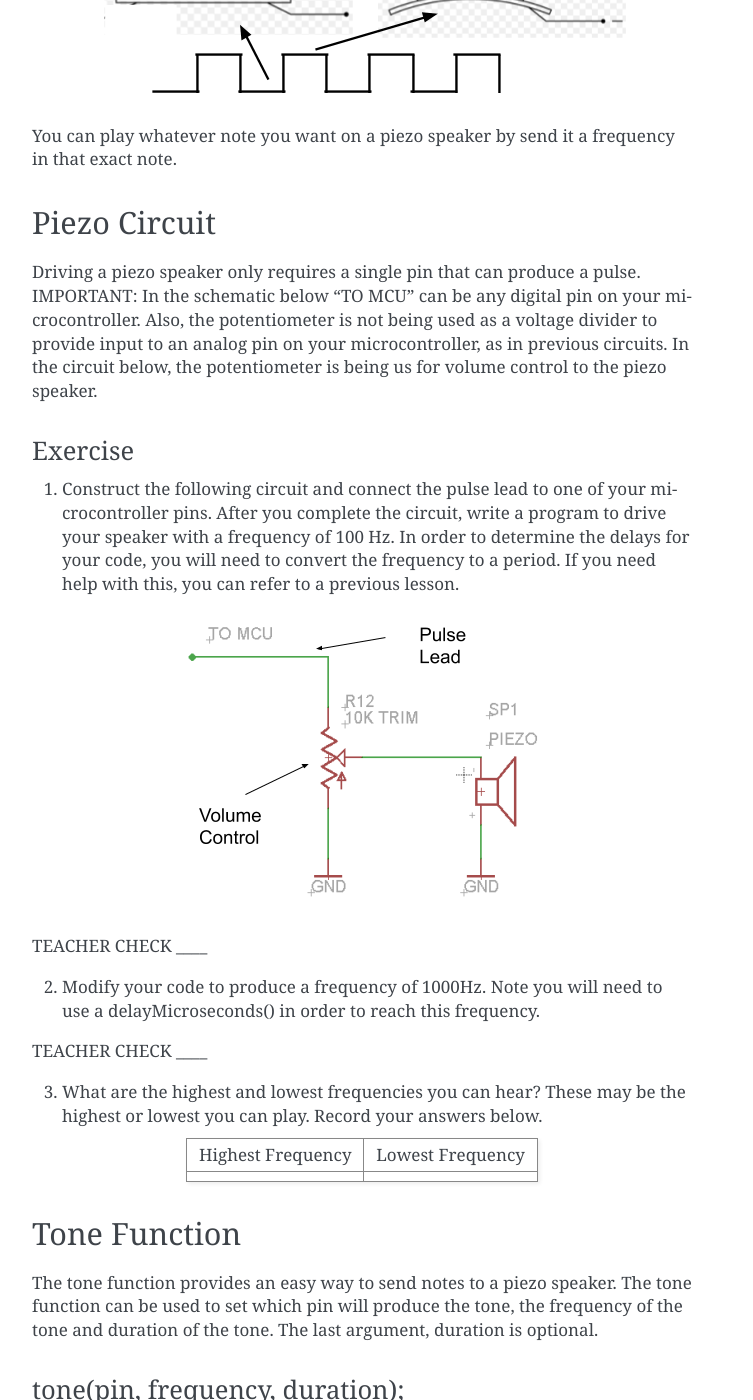
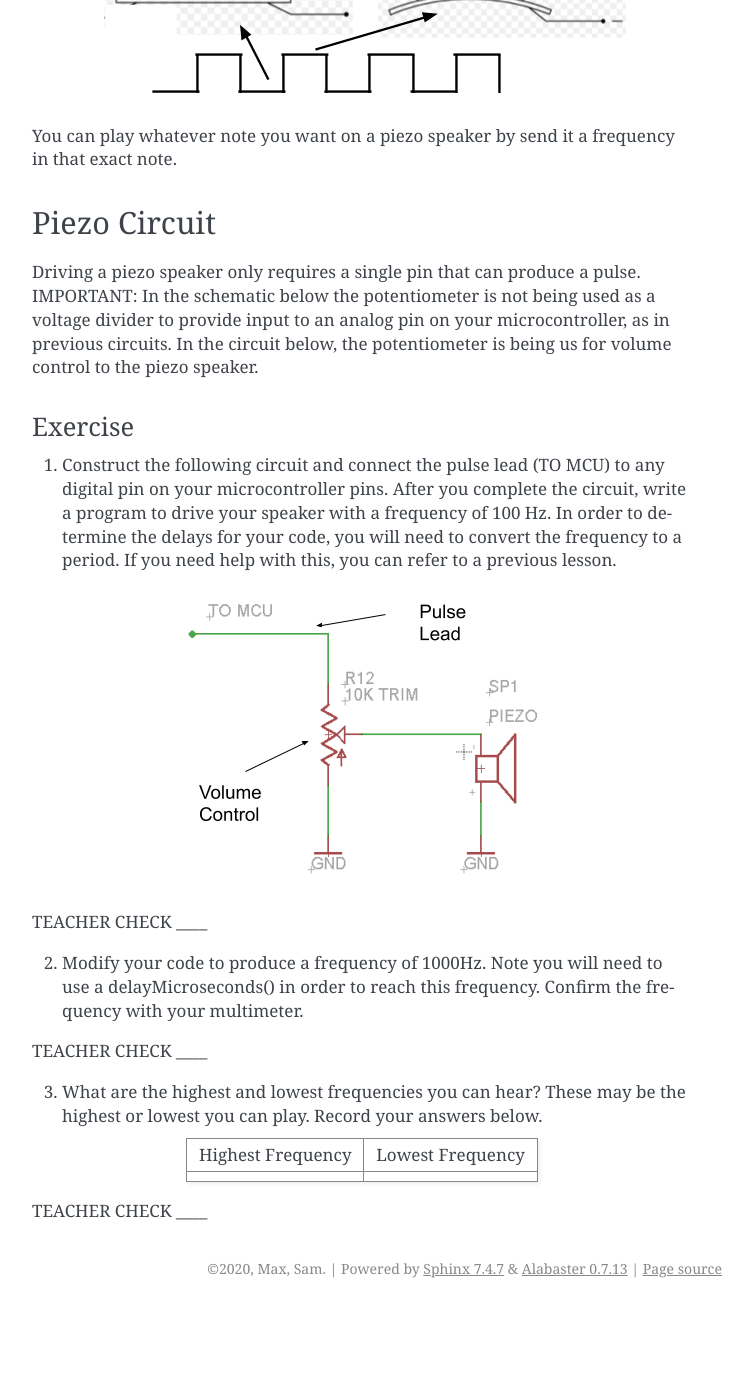
Before and after one commit to maxtkc/mvths-wiki, a Sphinx documentation site: the page built from docs/026-piezo-speaker.rst, in a window 1280 px wide and 1400 px high, scrolled down 763 px. Shown: the whole window, without its empty margins (388-1141 px from the left). Built offline with Sphinx 7.4.7, drawn with Linux system fonts in a browser that asks for light colours; after the commit the page ends 2071 px from its top, so only the background shows below that; some of the changed text lies outside the part shown.

Commit message:
Update 026-piezo-speaker.rst

```diff
--- a/docs/026-piezo-speaker.rst
+++ b/docs/026-piezo-speaker.rst
@@ -30,15 +30,14 @@ You can play whatever note you want on a piezo speaker by send it a frequency in
 Piezo Circuit
 -------------
 
-Driving a piezo speaker only requires a single pin that can produce a pulse. IMPORTANT: In the schematic below "TO MCU" can be any digital
-pin on your microcontroller. Also, the potentiometer is not being used as a voltage divider
+Driving a piezo speaker only requires a single pin that can produce a pulse. IMPORTANT: In the schematic below the potentiometer is not being used as a voltage divider
 to provide input to an analog pin on your microcontroller, as in previous circuits. In the circuit below, the
 potentiometer is being us for volume control to the piezo speaker.
 
 Exercise
 ~~~~~~~~
 
-1. Construct the following circuit and connect the pulse lead to one of
+1. Construct the following circuit and connect the pulse lead (TO MCU) to any digital pin on
    your microcontroller pins. After you complete the circuit, write a
    program to drive your speaker with a frequency of 100 Hz. In order to determine the delays for your code, you will need to convert the frequency to a period.
    If you need help with this, you can refer to a previous lesson.
@@ -49,7 +48,7 @@ Exercise
 TEACHER CHECK \_\_\_\_
 
 2. Modify your code to produce a frequency of 1000Hz. Note you will need
-   to use a delayMicroseconds() in order to reach this frequency.
+   to use a delayMicroseconds() in order to reach this frequency. Confirm the frequency with your multimeter.
 
 TEACHER CHECK \_\_\_\_
 
@@ -61,36 +60,4 @@ TEACHER CHECK \_\_\_\_
 +---------------------+--------------------+
 +---------------------+--------------------+
 
-Tone Function
--------------
-
-The tone function provides an easy way to send notes to a piezo speaker.
-The tone function can be used to set which pin will produce the tone,
-the frequency of the tone and duration of the tone. The last argument,
-duration is optional.
-
-tone(pin, frequency, duration);
-~~~~~~~~~~~~~~~~~~~~~~~~~~~~~~~
-
-In addition, there is a notone function that can be used to produce no
-sound. This function can be useful because sometimes even sending a
-frequency of 0 will result in the processor making some sound.
-
-        tone (pin);
-~~~~~~~~~~~~~~~~~~~
-
-Exercise:
-~~~~~~~~~
-
-Write a program to play a A4 (440Hz) for exactly half a second.
-
 TEACHER CHECK \_\_\_\_
-
-Exercise:
-~~~~~~~~~
-
-Search on the Internet to find software for the Arduino that can play a
-popular song or theme using a piezo speaker. Download the software and
-play the song for your teacher.
-
-TEACHER CHECK \_\_\_\_
```
